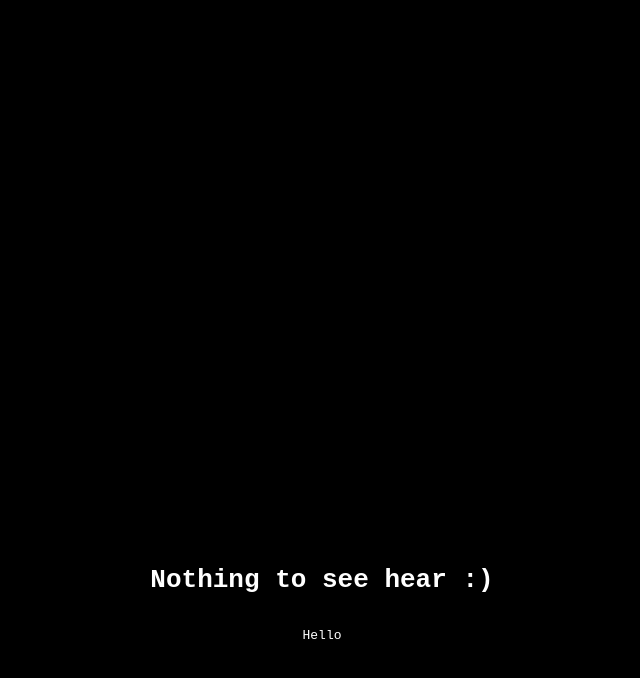
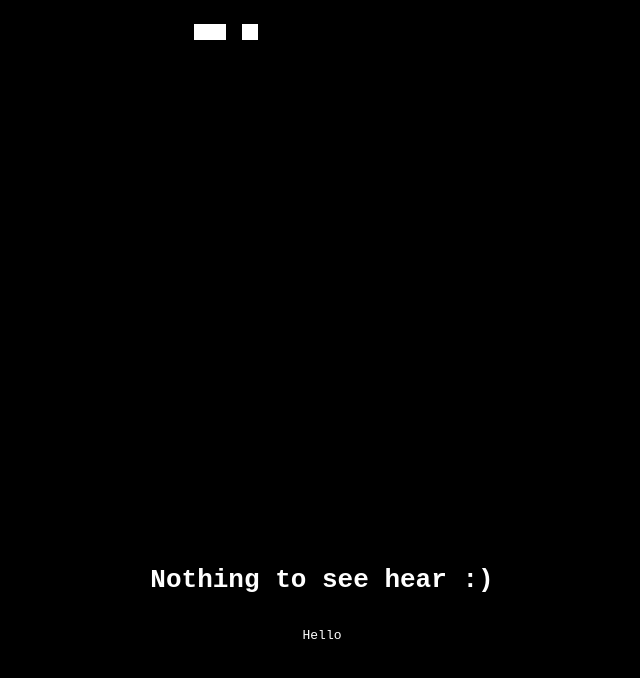
Before and after one commit to Leve1/leve1.github.io, a plain HTML site: page index.html in a window 1280 px wide. Shown: the whole page, without its empty margins (318-958 px from the left). Drawn offline with Linux system fonts and the light colour scheme.

Commit message:
Update index.html

```diff
--- a/index.html
+++ b/index.html
@@ -11,7 +11,7 @@
 	  var context = canvas.getContext('2d');
 	  var idata = context.getImageData(0,0,512,512);
 	  var data = idata.data;
-	  var bitmap = new Uint32Array([0x0, 0x00]);
+	  var bitmap = new Uint32Array([0x0, 0xb00]);
 	  data.fill(0xff);
 	  for (let y = 0; y < 512; y++) {
 		  let b32 = bitmap[y/16 | 0];
```
